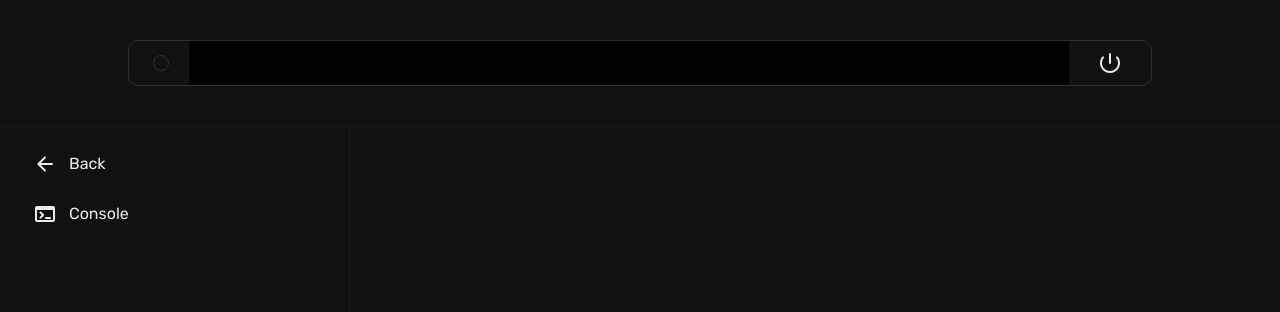
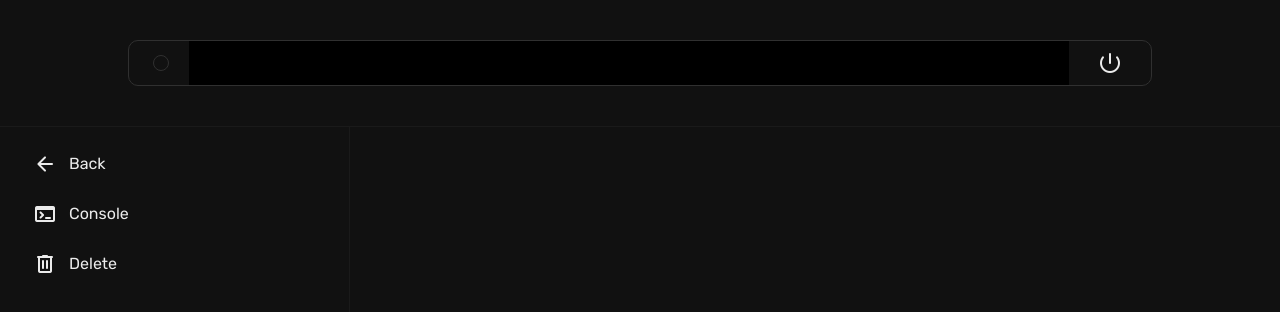
Before and after one commit to vertex-center/vertex, a React (Create React App) app: page /#/bay/1 in a window 1280 px wide. Shown: the top 312 px of the page. Built offline with nearby package versions, Linux system fonts and the light colour scheme; no server answers.

Commit message:
Add ability to delete instances

```diff
--- a/src/backend/backend.ts
+++ b/src/backend/backend.ts
@@ -70,6 +70,15 @@ export async function getInstance(uuid: string) {
     });
 }
 
+export async function deleteInstance(uuid: string) {
+    return new Promise((resolve, reject) => {
+        axios
+            .delete(`http://localhost:6130/instance/${uuid}`)
+            .then((res) => resolve(res.data))
+            .catch((err) => reject(err));
+    });
+}
+
 export async function startInstance(uuid: string) {
     return new Promise((resolve, reject) => {
         axios
--- a/src/pages/BayDetails/BayDetails.tsx
+++ b/src/pages/BayDetails/BayDetails.tsx
@@ -1,12 +1,13 @@
 import Bay from "../../components/Bay/Bay";
 import { useCallback, useEffect, useState } from "react";
 import {
+    deleteInstance,
     getInstance,
     Instance,
     startInstance,
     stopInstance,
 } from "../../backend/backend";
-import { Link, Outlet, useParams } from "react-router-dom";
+import { Link, Outlet, useNavigate, useParams } from "react-router-dom";
 
 import styles from "./BayDetails.module.sass";
 import Symbol from "../../components/Symbol/Symbol";
@@ -19,28 +20,33 @@ import {
 } from "../../backend/sse";
 
 type MenuItemProps = {
-    to: string;
+    to?: string;
+    onClick?: () => void;
+
     symbol: string;
     name: string;
 };
 
 function MenuItem(props: MenuItemProps) {
-    const { to, symbol, name } = props;
+    const { to, symbol, name, onClick } = props;
 
-    return (
-        <Link to={to}>
-            <div className={styles.menuItem}>
-                <Horizontal alignItems="center" gap={12}>
-                    <Symbol name={symbol} />
-                    {name}
-                </Horizontal>
-            </div>
-        </Link>
+    const content = (
+        <div className={styles.menuItem} onClick={onClick}>
+            <Horizontal alignItems="center" gap={12}>
+                <Symbol name={symbol} />
+                {name}
+            </Horizontal>
+        </div>
     );
+
+    if (!to) return content;
+
+    return <Link to={to}>{content}</Link>;
 }
 
 export default function BayDetails() {
     const { uuid } = useParams();
+    const navigate = useNavigate();
 
     const [instance, setInstance] = useState<Instance>();
 
@@ -80,6 +86,12 @@ export default function BayDetails() {
         }
     };
 
+    const onDeleteInstance = () => {
+        deleteInstance(uuid).then(() => {
+            navigate("/");
+        });
+    };
+
     return (
         <div className={styles.details}>
             <div className={styles.bay}>
@@ -97,6 +109,11 @@ export default function BayDetails() {
                         symbol="terminal"
                         name="Console"
                     />
+                    <MenuItem
+                        onClick={onDeleteInstance}
+                        symbol="delete"
+                        name="Delete"
+                    />
                     {/*<MenuItem symbol="hub" name="Connections" />*/}
                     {/*<MenuItem symbol="settings" name="Settings" />*/}
                 </div>
--- a/src/pages/Marketplace/Marketplace.tsx
+++ b/src/pages/Marketplace/Marketplace.tsx
@@ -171,9 +171,9 @@ export default function Installed() {
         setStep("downloading");
         downloadService(service)
             .then((data: any) => {
-                console.log(data.service);
+                console.log(data.instance);
                 setStep("configure");
-                setService(data.service);
+                setService(data.instance);
             })
             .catch((error) => {
                 console.log(error);
```
